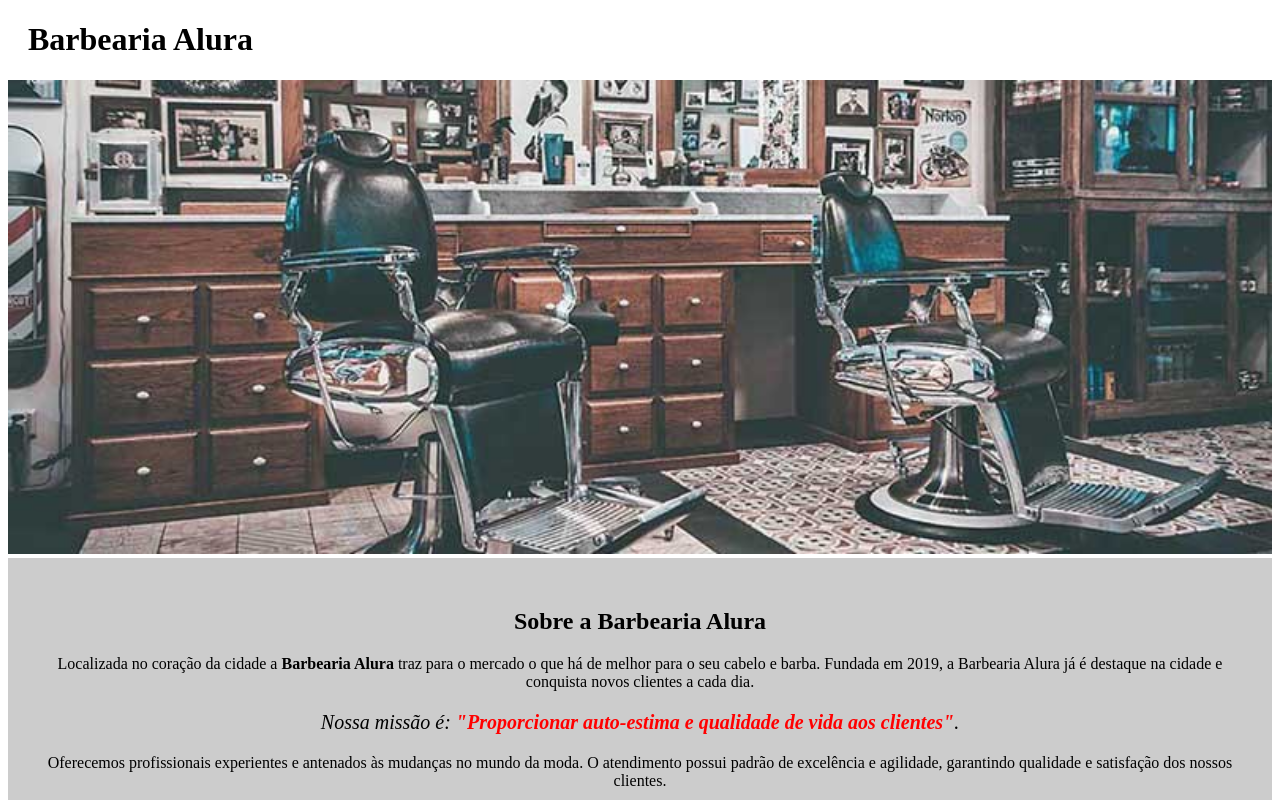
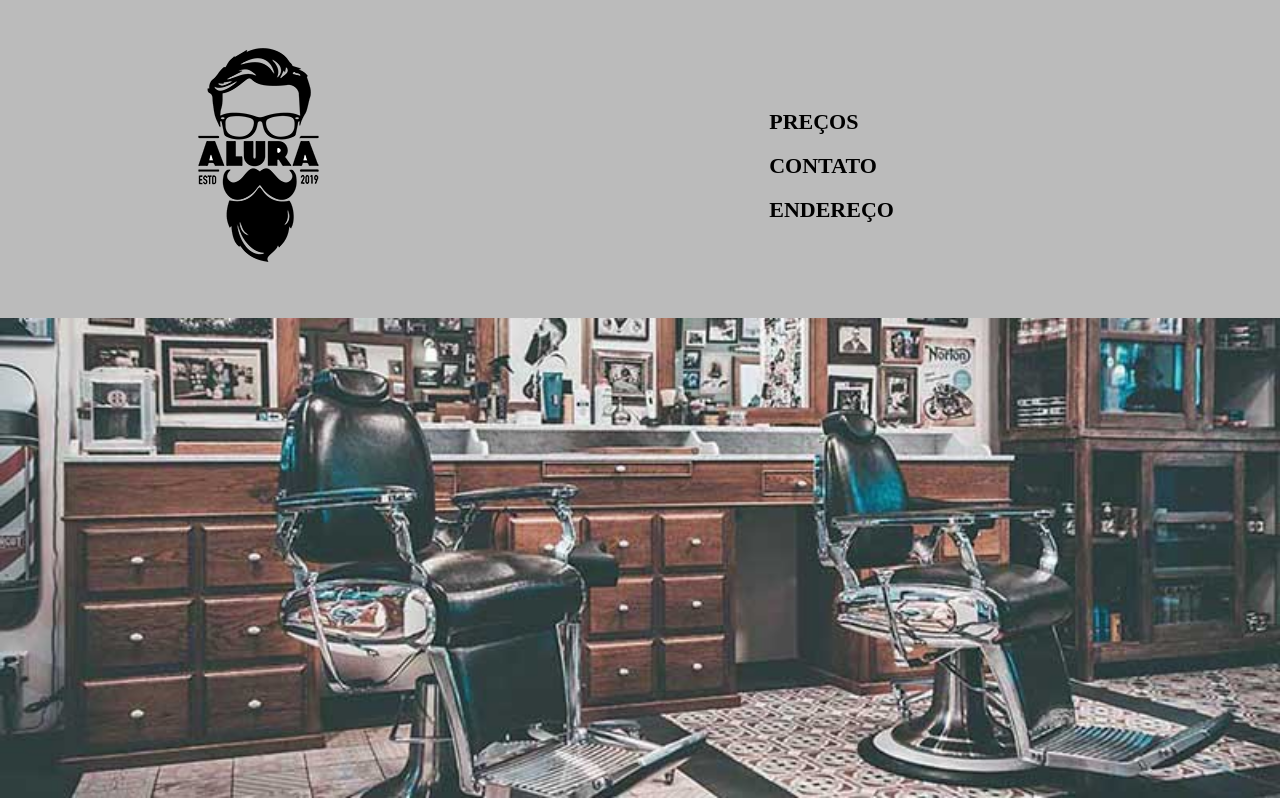
Before and after one commit to helderruiz/alura-curso-front, a plain HTML site: page index.html in a window 1280 px wide. Shown: the top 800 px of the page. Drawn offline with Linux system fonts and the light colour scheme.

Commit message:
criei header no index.html

```diff
--- a/estilo/style.css
+++ b/estilo/style.css
@@ -1,8 +1,45 @@
 @charset "UTF-8";
 
-body {
-    /* margin: 0;
-    padding: 0; */
+* {
+    margin: 0;
+    padding: 0;
+    box-sizing: border-box;
+}
+
+header {
+    background: #bbbbbb;
+    padding: 30px 0;
+}
+
+.caixa {
+    position: relative;
+    width: 940px;
+    margin: 0 auto;
+}
+
+nav {
+    position: absolute;
+    top: 70px;
+    right: 0;
+}
+
+nav li {
+    display: inline;
+    margin: 0 0 0 15px;
+}
+
+nav a {
+    text-transform: uppercase;
+    color: black;
+    font-weight: bold;
+    font-size: 22px;
+    text-decoration: none;
+    line-height: 2;
+}
+
+nav a:hover {
+    color: red;
+    border-top: 1px solid red;
 }
 
 #banner {
@@ -49,9 +86,22 @@ ul {
     vertical-align: top;
     width: 15%;
     margin-right: 20%;
+    margin-left: 5%;
 }
 
 .img-benefios {
     display: inline-block;
     width: 50%;
 }
+
+footer {
+    text-align: center;
+    background: url(../imagens-produtos/bg.jpg);
+    padding: 40px 0;
+}
+
+.copyrigth {
+    color: white;
+    font-size: 13px;
+    margin-top: 20px;
+}
--- a/index.html
+++ b/index.html
@@ -5,17 +5,24 @@
     <meta http-equiv="X-UA-Compatible" content="IE=edge">
     <meta name="viewport" content="width=device-width, initial-scale=1.0">
     <title>Barbearia Alura</title>
-
     <link rel="stylesheet" href="estilo/style.css">
-
 </head>
 <body>
     <header>
-        <h1 class="titulo-principal">Barbearia Alura</h1>
+        <div class="caixa">
+            <h1><img src="imagens-produtos/logo.png" alt="logo"></h1>
+            <nav>
+                <ul>
+                    <li><a href="produtos.html">Preços</a></li>
+                    <li><a href="contato.html">Contato</a></li>
+                    <li><a href="endereco.html">Endereço</a></li>
+                </ul>
+            </nav>
+        </div>
     </header>
 
+    <main>
         <img id="banner" src="imagens/banner.jpg" alt="imagem">
-
         <div class="principal">
             <h2 class="titulo-centralizado">Sobre a Barbearia Alura</h2>
 
@@ -23,7 +30,6 @@
             <p id="missao"><em>Nossa missão é: <strong>"Proporcionar auto-estima e qualidade de vida aos clientes"</strong>.</em></p>
             <p>Oferecemos profissionais experientes e antenados às mudanças no mundo da moda. O atendimento possui padrão de excelência e agilidade, garantindo qualidade e satisfação dos nossos clientes.</p>
         </div>
-
         <div class="beneficio">
             <h3 class="titulo-centralizado">Benefícios</h3>
             <ul>
@@ -32,8 +38,14 @@
                 <li class="itens">Localização</li>
                 <li class="itens">profissionais Qualificados</li>
             </ul>
-
             <img class="img-benefios" src="imagens/beneficios.jpg" alt="imagem">
         </div>
+    </main>
+
+    <footer>
+        <img src="imagens-produtos/logo-branco.png" alt="logo">
+        <p class="copyrigth">&copy; Copyright Barbearia Alura - 2022</p>
+    </footer>
+
 </body>
 </html>
```
Also changed, not shown: produtos.html (+1 -1 lines). Lines whose indentation alone changed are shown as unchanged.
